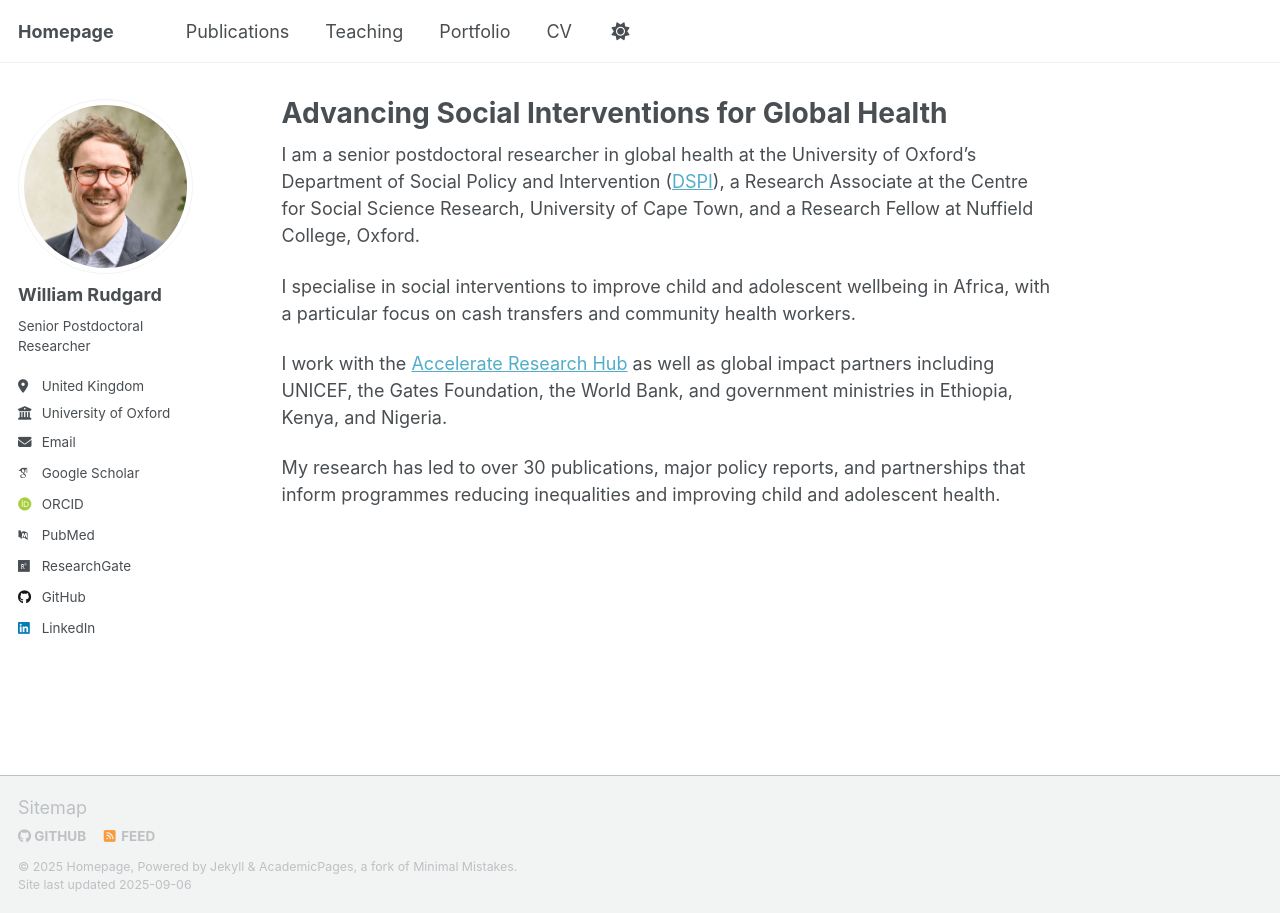
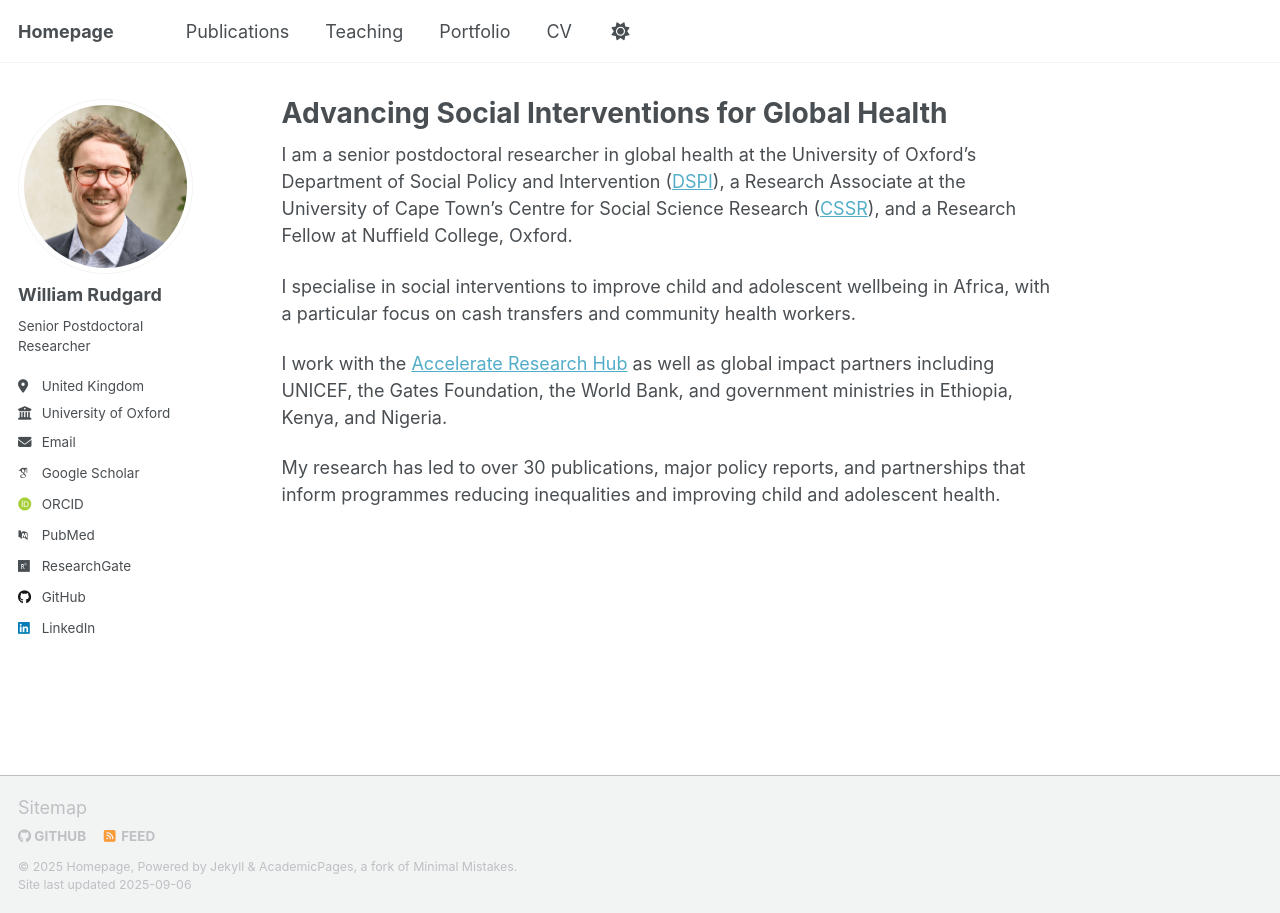
Before and after one commit to WilliamRudgard/williamrudgard.github.io, a Jekyll site: the page built from _pages/about.md, in a window 1280 px wide. Built offline with Jekyll 4.4.1, drawn with Linux system fonts in a browser that asks for light colours; some web fonts are replaced; a script that is not in the unit is left out.

Commit message:
Update about.md

```diff
--- a/_pages/about.md
+++ b/_pages/about.md
@@ -7,7 +7,7 @@ redirect_from:
   - /about.html
 ---
 
-I am a senior postdoctoral researcher in global health at the University of Oxford’s Department of Social Policy and Intervention ([DSPI](https://www.spi.ox.ac.uk/)), a Research Associate at the Centre for Social Science Research, University of Cape Town, and a Research Fellow at Nuffield College, Oxford.
+I am a senior postdoctoral researcher in global health at the University of Oxford’s Department of Social Policy and Intervention ([DSPI](https://www.spi.ox.ac.uk/)), a Research Associate at the University of Cape Town's Centre for Social Science Research ([CSSR](https://humanities.uct.ac.za/cssr)), and a Research Fellow at Nuffield College, Oxford.
 
 I specialise in social interventions to improve child and adolescent wellbeing in Africa, with a particular focus on cash transfers and community health workers.
 
```
